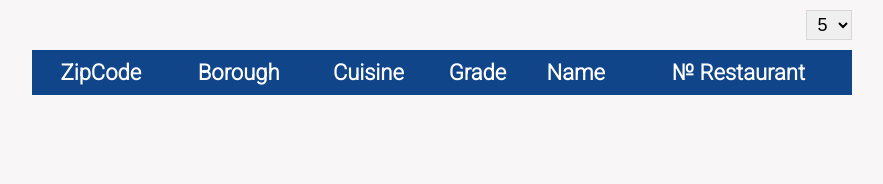
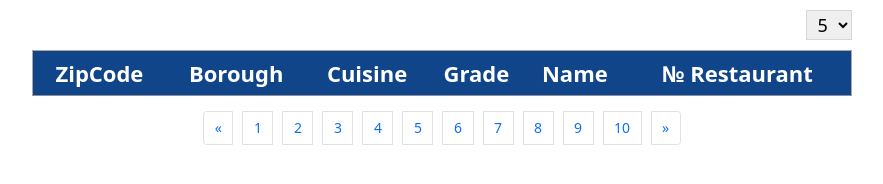
Before and after one commit to Katherina17/internship, a plain HTML site: page client/index.html in a window 1280 px wide. Shown: the whole page, without its empty margins (210-1093 px from the left). Drawn offline with nearby package versions, Linux system fonts and the light colour scheme; no server answers.

Commit message:
feat: added a pagination list

```diff
--- a/client/code.js
+++ b/client/code.js
@@ -43,3 +43,44 @@ document.getElementById('page-size').addEventListener('change', ev => {
     select.options[select.selectedIndex].value;
     getData(1, select.options[select.selectedIndex].value);
 })
+
+function createPagination(){
+    let paginationArr = [1, 2, 3, 4, 5, 6, 7, 8, 9, 10];
+    let paginationList = document.getElementById('pagination-list');
+    let previous = document.createElement('li');
+    previous.setAttribute('class', "page-item");
+    let refPrevious = document.createElement('a');
+    refPrevious.setAttribute('class', 'page-link');
+    refPrevious.setAttribute('aria-label', "Previous");
+    previous.appendChild(refPrevious);
+    let span = document.createElement('span');
+    span.setAttribute('aria-hidden', 'true');
+    span.innerText = '«';
+    refPrevious.appendChild(span);
+    paginationList.appendChild(previous);
+
+
+    for (let i = 0; i < paginationArr.length; i++){
+        let paginationItem = document.createElement('li');
+        let reference = document.createElement('a');
+        reference.innerText = paginationArr[i];
+        paginationItem.setAttribute('class', "page-item");
+        reference.setAttribute('class', 'page-link');
+        paginationItem.appendChild(reference);
+        paginationList.appendChild(paginationItem);
+    }
+
+    let next = document.createElement('li');
+    next.setAttribute('class', "page-item");
+    let refNext = document.createElement('a');
+    refNext.setAttribute('class', 'page-link');
+    refNext.setAttribute('aria-label', "Next");
+    next.appendChild(refNext);
+    let nextSpan = document.createElement('span');
+    nextSpan.setAttribute('aria-hidden', 'true');
+    nextSpan.innerText = '»';
+    refNext.appendChild(nextSpan);
+    paginationList.appendChild(next);
+}
+
+createPagination();
--- a/client/index.html
+++ b/client/index.html
@@ -5,6 +5,7 @@
     <meta http-equiv="X-UA-Compatible" content="IE=edge">
     <meta name="viewport" content="width=device-width, initial-scale=1.0">
     <link rel="stylesheet" href="./style.css">
+    <link href="https://cdn.jsdelivr.net/npm/bootstrap@5.1.3/dist/css/bootstrap.min.css" rel="stylesheet" integrity="sha384-1BmE4kWBq78iYhFldvKuhfTAU6auU8tT94WrHftjDbrCEXSU1oBoqyl2QvZ6jIW3" crossorigin="anonymous">
     <title>Document</title>
 </head>
 <body>
@@ -25,7 +26,12 @@
             </thead>
             <tbody></tbody>
         </table>
+        <nav id = "pagination" aria-label="Page navigation example">
+            <ul id="pagination-list" class="pagination">
+            </ul>
+        </nav>
     </div>
     <script src="code.js"></script>
+    <script src="https://cdn.jsdelivr.net/npm/bootstrap@5.1.3/dist/js/bootstrap.bundle.min.js" integrity="sha384-ka7Sk0Gln4gmtz2MlQnikT1wXgYsOg+OMhuP+IlRH9sENBO0LRn5q+8nbTov4+1p" crossorigin="anonymous"></script>
 </body>
 </html>
--- a/client/style.css
+++ b/client/style.css
@@ -72,14 +72,13 @@ body{
     background-color: rgba(243, 235, 235, 0.472);
     font-size: 20px;
     border-spacing: 0;
+    margin-bottom: 15px;
 }
 
 #rest-table td{
     text-align: center;
     width: 10%;
     border: solid 1px rgba(161, 154, 154, 0.856);
-    box-shadow: 0 0px 2px rgba(185, 183, 183, 0.739);
-
 }
 
 #rest-table tr{
@@ -92,5 +91,22 @@ body{
     font-size: 22px;
     background-color: rgb(17, 69, 138);
     color: rgb(255, 255, 255);
+    border: solid 1px rgba(161, 154, 154, 0.856);
 
 }
+
+#pagination{
+    display: flex;
+    justify-content: center;
+}
+
+#pagination-list{
+    margin: 0 -5px;
+
+}
+
+#pagination-list li{
+    display: inline-block;
+    flex-direction: column;
+    margin: 0 5px;
+}
```
